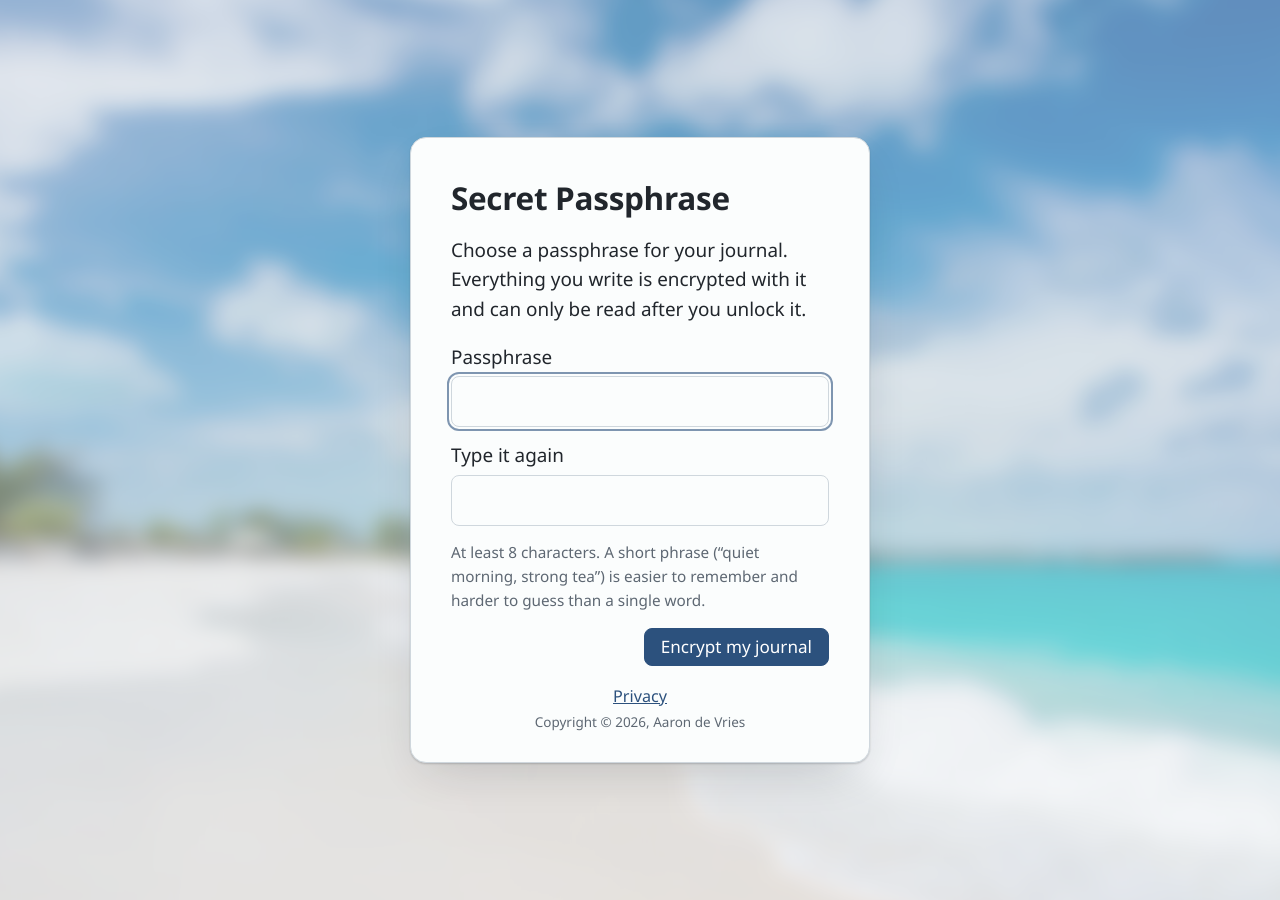
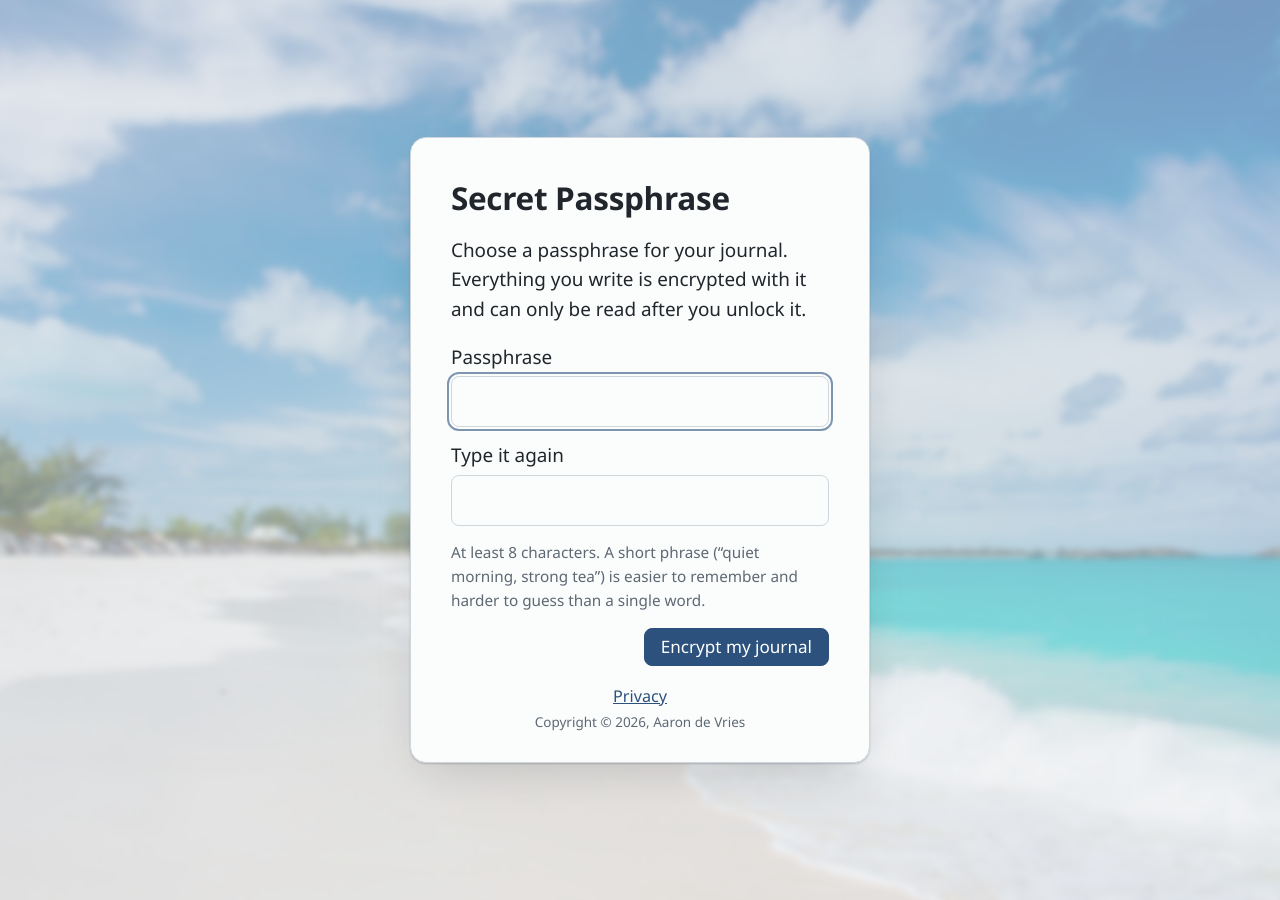
Before and after one commit to iceman1978/reflections, a Flask app: page / in a window 1280 px wide. Run offline with Flask 3, Linux system fonts and the light colour scheme; data comes from the database, SQL or seed files in the repository; parts of the project's set-up code (start-up, migrations or seed data) failed here and were passed over.

Commit message:
Default photo blur 3px and visibility 50%
Co-Authored-By: Claude Opus 5.5 <noreply@anthropic.com>

```diff
--- a/journal/config.py
+++ b/journal/config.py
@@ -57,8 +57,8 @@ DEFAULTS = {
     "theme": "day",
     "colour_theme": "lake",
     "background_photo": True,
-    "photo_blur": 10,         # pixels
-    "photo_visibility": 60,   # percent; lower = more veiled
+    "photo_blur": 3,          # pixels
+    "photo_visibility": 50,   # percent; lower = more veiled
 }
 
 # Colour themes offered in Settings (their colours are defined in static/style.css).
--- a/static/style.css
+++ b/static/style.css
@@ -63,7 +63,7 @@
   --day-fill-hover: hsl(var(--paper-hue) calc(var(--paper-sat) * 0.6) 81%);
   --field: hsl(var(--paper-hue) var(--paper-sat) 99%);
   /* Over the photo. Its strength comes from Settings → Photo visibility. */
-  --veil: hsl(var(--paper-hue) calc(var(--paper-sat) * 0.5) 90% / var(--veil-strength, 0.4));
+  --veil: hsl(var(--paper-hue) calc(var(--paper-sat) * 0.5) 90% / var(--veil-strength, 0.5));
   --shadow: hsl(var(--hue) 30% 10% / 0.20);
   --warn-bg: #fff3d6;
   --warn-ink: #6a4b00;
@@ -95,7 +95,7 @@ html[data-theme="evening"] {
   --day-fill: hsl(var(--paper-hue) calc(var(--paper-sat) * 0.3) 23%);
   --day-fill-hover: hsl(var(--paper-hue) calc(var(--paper-sat) * 0.3) 29%);
   --field: hsl(var(--paper-hue) calc(var(--paper-sat) * 0.2) 12%);
-  --veil: hsl(var(--paper-hue) 20% 6% / min(1, calc(var(--veil-strength, 0.4) * 1.4)));  /* a bit stronger at night */
+  --veil: hsl(var(--paper-hue) 20% 6% / min(1, calc(var(--veil-strength, 0.5) * 1.4)));  /* a bit stronger at night */
   --shadow: rgba(0, 0, 0, 0.5);
   --warn-bg: #4a3b16;
   --warn-ink: #f6e2ae;
@@ -121,7 +121,7 @@ html[data-theme="evening"] {
     --day-fill: hsl(var(--paper-hue) calc(var(--paper-sat) * 0.3) 23%);
     --day-fill-hover: hsl(var(--paper-hue) calc(var(--paper-sat) * 0.3) 29%);
     --field: hsl(var(--paper-hue) calc(var(--paper-sat) * 0.2) 12%);
-    --veil: hsl(var(--paper-hue) 20% 6% / min(1, calc(var(--veil-strength, 0.4) * 1.4)));
+    --veil: hsl(var(--paper-hue) 20% 6% / min(1, calc(var(--veil-strength, 0.5) * 1.4)));
     --shadow: rgba(0, 0, 0, 0.5);
     --warn-bg: #4a3b16;
     --warn-ink: #f6e2ae;
@@ -194,10 +194,10 @@ a { color: var(--accent); }
    Blur comes from Settings → Photo blur (--photo-blur). */
 .backdrop {
   position: fixed;
-  inset: calc(-3 * var(--photo-blur, 10px) - 10px);  /* hides the soft edges the blur creates */
+  inset: calc(-3 * var(--photo-blur, 3px) - 10px);  /* hides the soft edges the blur creates */
   z-index: -1;
   background: var(--desk) center / cover no-repeat;
-  filter: blur(var(--photo-blur, 10px)) saturate(0.85);
+  filter: blur(var(--photo-blur, 3px)) saturate(0.85);
   opacity: 0;
   transition: opacity 1.2s ease;
 }
```
Also changed, not shown: README.md.
